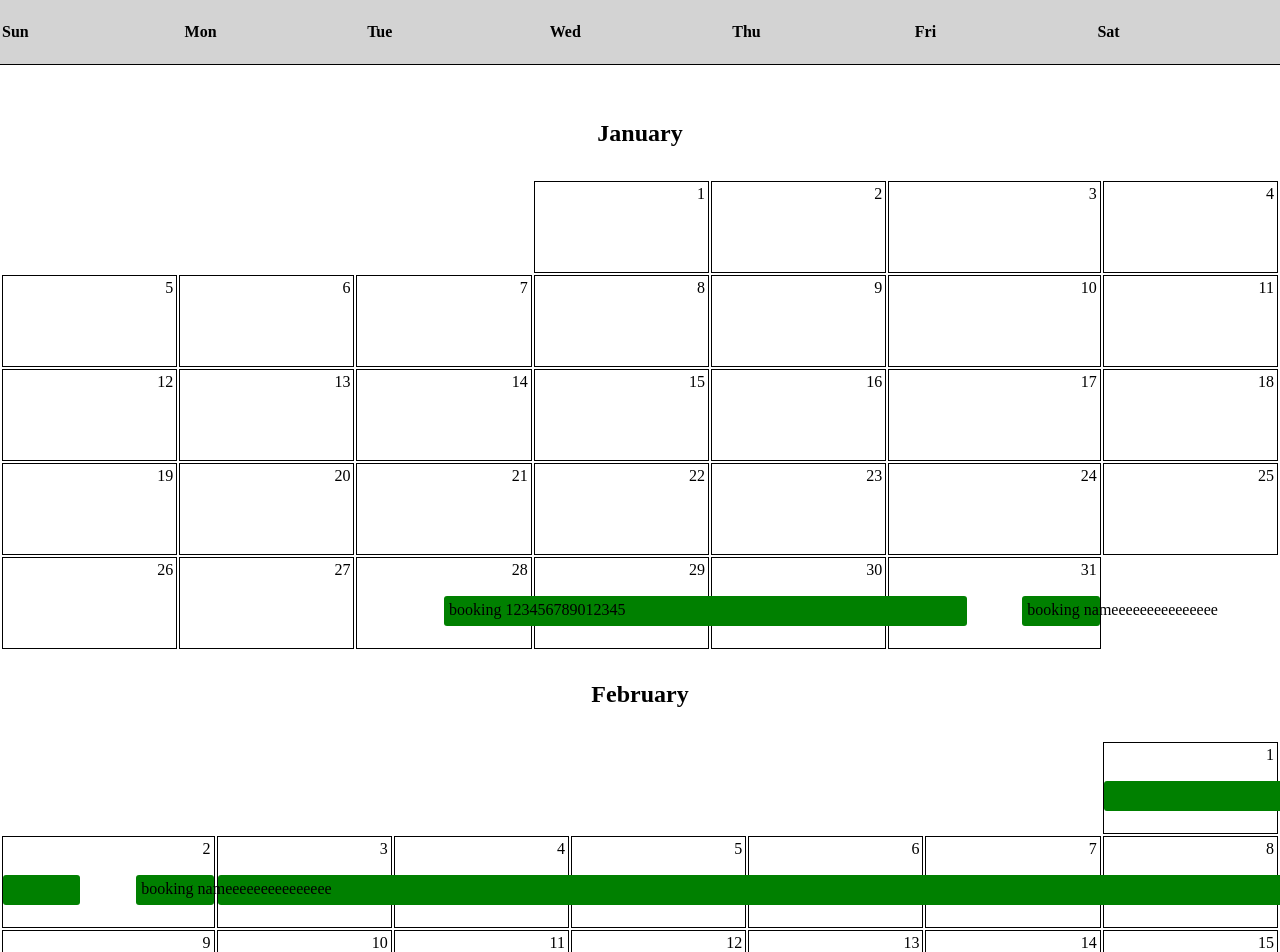
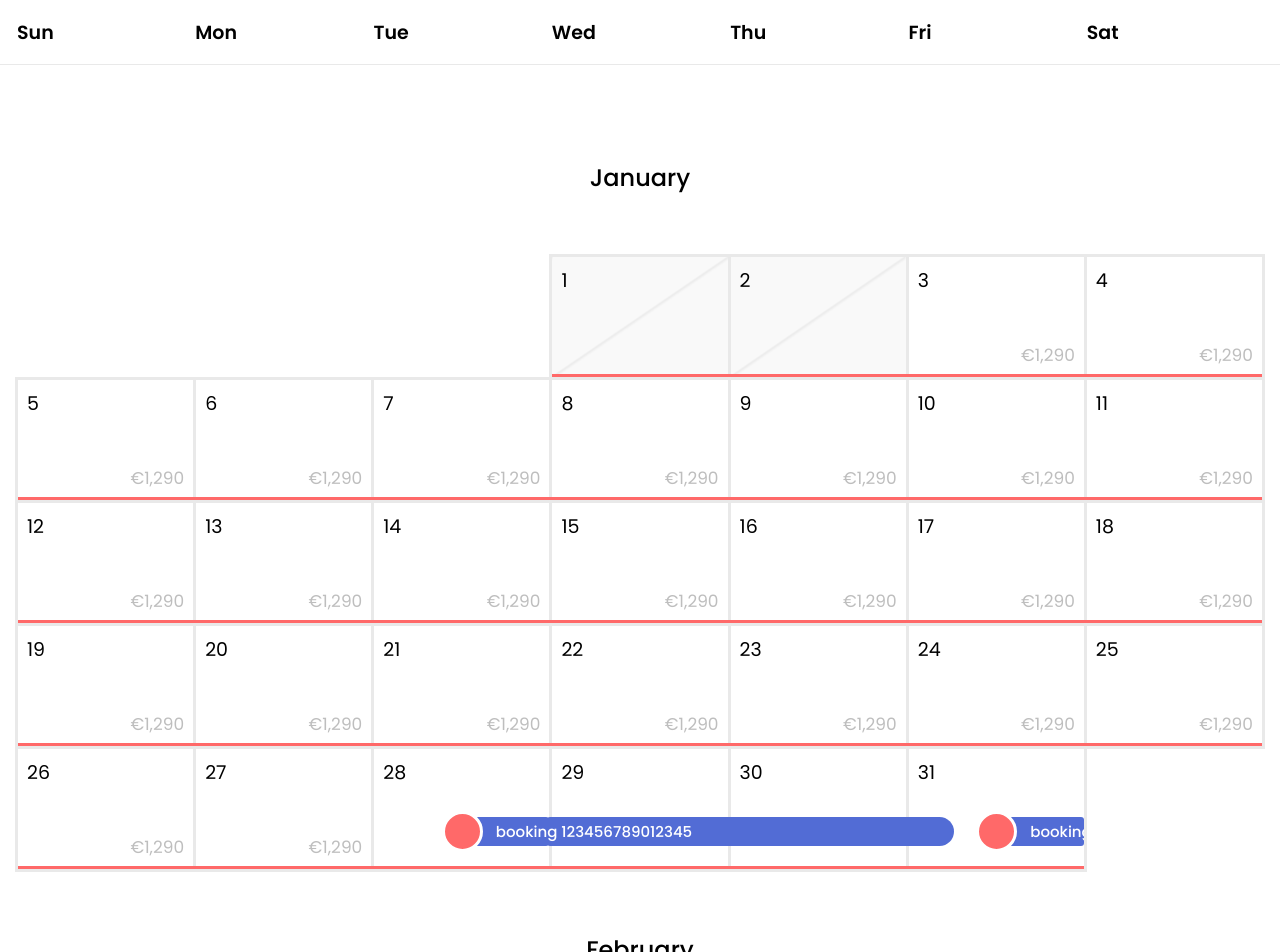
Before and after one commit to paesvitor/dashboard-calendar, a React (Create React App) app: page / in a window 1280 px wide. Shown: the top 952 px of the page. Built offline with nearby package versions, Linux system fonts and the light colour scheme.

Commit message:
Add calendar base

```diff
--- a/public/index.html
+++ b/public/index.html
@@ -3,7 +3,9 @@
   <head>
     <meta charset="utf-8" />
     <link rel="icon" href="%PUBLIC_URL%/favicon.ico" />
-    <meta name="viewport" content="width=device-width, initial-scale=1" />
+    <meta name="viewport" content="width=device-width, initial-scale=1" />\
+    <link rel="preconnect" href="https://fonts.gstatic.com">
+<link href="https://fonts.googleapis.com/css2?family=Poppins:wght@100;200;300;400;500;600;700;800;900&display=swap" rel="stylesheet">
     <meta name="theme-color" content="#000000" />
     <meta
       name="description"
--- a/src/App.tsx
+++ b/src/App.tsx
@@ -1,5 +1,6 @@
 import React from 'react';
 import CalendarContainer from './components/CalendarContainer';
+
 
 function App() {
   const events = [
@@ -21,10 +22,33 @@ function App() {
       start: '2020-02-02',
       end: '2020-02-16',
       id: 3
+    },
+
+    {
+      name: 'booking nameeeeeeeeeeeeeee',
+      start: '2020-07-14',
+      end: '2020-07-28',
+      id: 4
+    },
+
+    {
+      name: 'booking nameeeeeeeeeeeeeee',
+      start: '2020-08-02',
+      end: '2020-08-16',
+      id: 5
     }
+  ];
+
+  const blockedDates = [
+    '2020-01-01',
+    '2020-01-02',
+    '2020-02-17',
+    '2020-02-18',
+    '2020-02-19',
+    '2020-02-20',
   ]
 
-  return <CalendarContainer events={events} />
+  return <CalendarContainer blockedDates={blockedDates} events={events} />
 }
 
 
--- a/src/components/CalendarContainer/index.tsx
+++ b/src/components/CalendarContainer/index.tsx
@@ -10,11 +10,12 @@ interface Event {
 }
 
 interface Props {
-    events: Event[]
+    events: Event[],
+    blockedDates: string[]
 }
 
 function CalendarContainer(props: Props) {
-    const { events } = props;
+    const { events, blockedDates } = props;
 
     // Constants
     const weekdayshort = moment.weekdaysShort();
@@ -81,6 +82,7 @@ function CalendarContainer(props: Props) {
         for (let d = 1; d <= dateObject.daysInMonth(); d++) {
             const dayFormated = dateObject.set('date', d).format('YYYY-MM-DD');
             let eventsThatDay: any = [];
+            const dayIsBlocked = blockedDates.find(i => i === dayFormated) ? true : false;
 
             events.map(event => {
                 if (eventsRanges[event.id].datesInRange.includes(dayFormated)) {
@@ -91,23 +93,40 @@ function CalendarContainer(props: Props) {
             const element = <td
                 onClick={() => handleClickDate(dayFormated)}
                 key={dayFormated} id={dayFormated}
-                className={classes.dayWrapper}
+                className={clsx(
+                    classes.dayWrapper,
+                    dayIsBlocked && classes.dayBlocked
+                )}
             >
-                <div className={classes.day}>
+                <div className={classes.eventStatus} />
+
+                <div className={classes.dayLabel}>
                     {d}
                 </div>
 
-                <div className={classes.eventsWrapper}>
+                {(eventsThatDay.length === 0 && !dayIsBlocked) && <div className={classes.dayPrice}>
+                    €1,290
+                </div>}
+
+                <div className={clsx(
+                    classes.eventsWrapper,
+                    eventsThatDay.length >= 2 && classes.eventsWrapperMulti,
+                )}>
                     {eventsThatDay.map((event: any) => <div
                         data-eventid={event.id}
                         className={clsx(
+                            'event-timeline',
                             classes.eventTimeline,
                             event.end === dayFormated && classes.eventEnd,
                             event.start === dayFormated && classes.eventStart,
                             eventsThatDay.length === 2 && classes.eventStartAndEventEnd
                         )}
                         onClick={(e) => handleClickEvent(e, event)}>
-                        {event.start === dayFormated && event.name}
+                        <div className="event-name">
+                            {(event.start === dayFormated || d === 1) && event.name}
+                        </div>
+
+                        {event.start === dayFormated && <span></span>}
                     </div>)}
                 </div>
             </td>
@@ -164,7 +183,7 @@ function CalendarContainer(props: Props) {
 
     return (
         <div className={classes.root} id="root">
-            <table className={classes.weekDays}>
+            <table className={classes.weekDaysWrapper}>
                 <thead>
                     <tr>
                         {weekdayshortname}
--- a/src/components/CalendarContainer/styles.ts
+++ b/src/components/CalendarContainer/styles.ts
@@ -2,27 +2,34 @@ import { makeStyles } from '@material-ui/styles';
 
 export const useStyles = makeStyles({
   root: {
-    position: 'relative'
+    position: 'relative',
+    padding: 15
   },
 
-  weekDays: {
+  weekDaysWrapper: {
     width: '100%',
     position: 'fixed',
     top: 0,
     left: 0,
-    backgroundColor: 'lightgray',
-    borderBottom: '1px solid',
-    zIndex: 5
+    backgroundColor: '#fff',
+    borderBottom: '1px solid #e9e9e9',
+    zIndex: 5,
+    paddingLeft: 15,
+    paddingRight: 15
   },
 
   weekDay: {
     textAlign: 'left',
     width: '14.28571428571429%',
-    height: 60
+    height: 60,
+    fontWeight: 600,
+    fontSize: 19
   },
 
   table: {
-      width: '100%'
+      width: '100%',
+      tableLayout: 'fixed',
+      borderCollapse: 'collapse',
   },
 
   monthList: {
@@ -32,68 +39,124 @@ export const useStyles = makeStyles({
 
   month: {
     width: '100%',
-    marginBottom: 30,
+    marginBottom: 60,
     overflow: 'hidden'
   },
 
   monthName: {
     textAlign: 'center',
-    marginBottom: 30
+    marginBottom: 60,
+    fontWeight: 500
   },
 
   dayWrapper: {
-      height: 90,
-      border: '1px solid',
+      height: 120,
+      border: '3px solid #e9e9e9',
       width: '14.28571428571429%',
       flex: 'none',
       position: 'relative',
       cursor: 'pointer',
 
       '&:hover': {
-        backgroundColor: 'mistyrose'
+        backgroundColor: '#f1f4ff'
+      },
+
+      '&:last-child': {
+        overflow: 'hidden'
       }
   },
 
-  day: {
+  dayBlocked: {
+    backgroundColor: '#f9f9f9',
+    // position: 'relative',
+
+    background: 'linear-gradient(to top left, rgba(0,0,0,0) 0%, rgba(0,0,0,0) calc(50% - 3px), #e9e9e9 50%, rgba(0,0,0,0) calc(50% + 0.8px), rgba(0,0,0,0) 100%)'
+  },
+
+  dayLabel: {
     position: 'absolute',
-    top: 3,
-    right: 3
+    top: 9,
+    left: 9,
+    fontSize: 19
+  },
+
+  dayPrice: {
+    position: 'absolute',
+    bottom: 9,
+    right: 9,
+    color: '#bebebe',
+    fontSize: 17
   },
 
   eventsWrapper: {
     display: 'flex',
     alignItems: 'center',
+  },
+
+  eventsWrapperMulti: {
     justifyContent: 'space-between'
   },
 
   eventTimeline: {
-    position: 'absolute',
-    left: 0,
-    backgroundColor: 'green',
+    backgroundColor: '#526cd5',
     padding: 5,
     cursor: 'pointer',
     borderRadius: 3,
-    zIndex: 3,
-    minWidth: '100%',
-    height: 20,
-    marginTop: 15,
-    whiteSpace: 'nowrap'
+    height: 19,
+    marginTop: 45,
+    whiteSpace: 'nowrap',
+    width: '103%',
+    left: '-3%',
+    // overflow: 'hidden',
+    position: 'absolute',
+    textOverflow: 'ellipsis',
+    display: 'flex',
+    alignItems: 'center',
+
+    '& .event-name': {
+      color: '#fff',
+      paddingLeft: 6,
+      fontSize: 15,
+      zIndex: 3,
+      textOverflow: 'ellipsis',
+      fontWeight: 500
+    }
   },
 
   eventStartAndEventEnd: {
-    position: 'relative',
     width: '32%',
     left: 'unset !important',
     minWidth: 'unset'
   },
 
   eventStart: {
-    left: '50%',
-    zIndex: 4
+    width: '50%',
+    marginLeft: 'auto',
+    // position: 'relative',
+    display: 'flex',
+    alignItems: 'center',
+    right: 0,
+
+    '& .event-name': {
+      paddingLeft: 39
+    },
+
+    // Start event red bubble
+    '& span': {
+      position: 'absolute',
+      height: 35,
+      width: 35,
+      backgroundColor: '#ff6969',
+      left: -10,
+      zIndex: 3,
+      borderRadius: '50%',
+      border: '3px solid #fff'
+    }
   },
 
   eventEnd: {
-    left: '-50%'
+    width: '20%',
+    borderRadius: '0px 30px 30px 0px'
   },
 
   dayHasEventStart: {
@@ -104,12 +167,22 @@ export const useStyles = makeStyles({
     // backgroundColor: 'blue'
   },
 
+  eventStatus: {
+    position: 'absolute',
+    bottom: 0,
+    width: '102%',
+    height: 3,
+    backgroundColor: '#ff6969'
+  },
+
+
   emptyDay: {
       border: 'none',
 
       '&:hover': {
         backgroundColor: 'unset',
-        cursor: 'unset'
+        cursor: 'unset',
+
       }
   }
 });
--- a/src/index.css
+++ b/src/index.css
@@ -4,6 +4,7 @@
 }
 
 body {
+  font-family: "Poppins", sans-serif;
 }
 
 .calendar-line {
--- /dev/null
+++ b/src/utils/Event.ts
@@ -0,0 +1,3 @@
+export interface CalendarEvent {
+    type: 'a' | 'b'
+}
```
